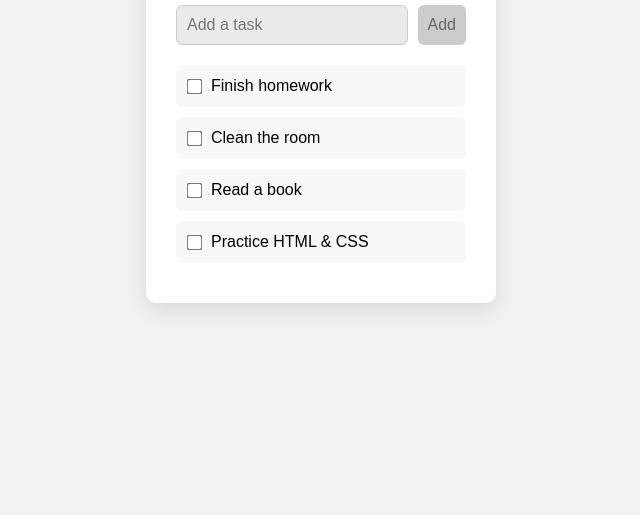
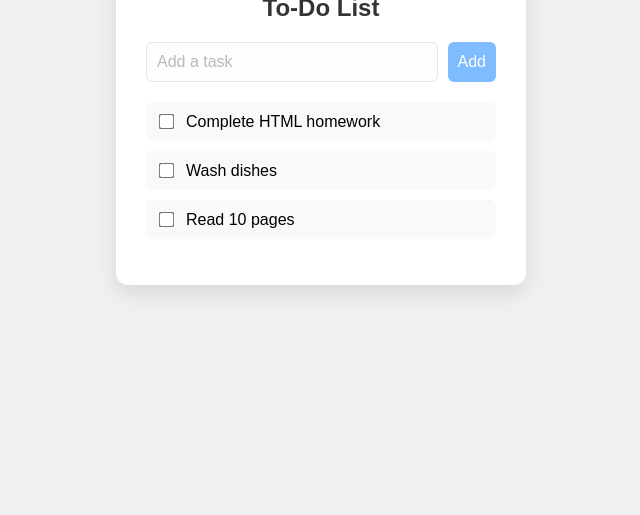
Before and after one commit to Anjali358/to-do-app, a plain HTML site: page todo.html in a window 1280 px wide. Shown: the part 285-800 px from the top of the page, without its empty margins (319-959 px from the left). Drawn offline with Linux system fonts and the light colour scheme.

Commit message:
Update todo.html

```diff
--- a/todo.html
+++ b/todo.html
@@ -1,37 +1,32 @@
 <!DOCTYPE html>
 <html lang="en">
 <head>
-  <meta charset="UTF-8" />
-  <meta name="viewport" content="width=device-width, initial-scale=1.0" />
-  <title>To-Do List</title>
+  <meta charset="UTF-8">
+  <meta name="viewport" content="width=device-width, initial-scale=1.0">
+  <title>Static To-Do App</title>
   <style>
-    * {
-      box-sizing: border-box;
+    body {
       margin: 0;
-      padding: 0;
-    }
-
-    body {
       font-family: Arial, sans-serif;
-      background-color: #f0f2f5;
+      background: #f0f0f0;
       display: flex;
+      align-items: center;
       justify-content: center;
-      align-items: center;
       height: 100vh;
     }
 
     .todo-container {
-      background: #ffffff;
+      background: #fff;
       padding: 30px;
+      border-radius: 12px;
+      box-shadow: 0 8px 20px rgba(0, 0, 0, 0.1);
       width: 350px;
-      border-radius: 10px;
-      box-shadow: 0 8px 20px rgba(0, 0, 0, 0.1);
     }
 
     h2 {
       text-align: center;
+      color: #333;
       margin-bottom: 20px;
-      color: #333333;
     }
 
     .input-section {
@@ -40,49 +35,50 @@
       margin-bottom: 20px;
     }
 
-    .input-section input {
-      flex: 1;
+    input[disabled], button[disabled] {
+      opacity: 0.5;
+      cursor: not-allowed;
+    }
+
+    input[type="text"] {
       padding: 10px;
       font-size: 16px;
       border: 1px solid #ccc;
       border-radius: 6px;
-      background-color: #eaeaea;
-      cursor: not-allowed;
+      width: 100%;
     }
 
-    .input-section button {
+    button {
       padding: 10px;
       font-size: 16px;
-      background-color: #ccc;
-      color: #666;
       border: none;
       border-radius: 6px;
-      cursor: not-allowed;
+      background-color: #007BFF;
+      color: white;
     }
 
     ul {
-      list-style: none;
+      list-style-type: none;
+      padding: 0;
     }
 
     li {
-      background-color: #f8f8f8;
-      padding: 12px;
+      background: #f9f9f9;
       margin-bottom: 10px;
+      padding: 10px;
       border-radius: 6px;
-      font-size: 16px;
       display: flex;
       align-items: center;
       gap: 10px;
     }
 
-    li input[type="checkbox"] {
+    input[type="checkbox"] {
       transform: scale(1.2);
       accent-color: #007BFF;
     }
 
-    li.completed label {
-      text-decoration: line-through;
-      color: #777;
+    label {
+      font-size: 16px;
     }
   </style>
 </head>
@@ -92,26 +88,22 @@
     <h2>To-Do List</h2>
 
     <div class="input-section">
-      <input type="text" placeholder="Add a task" disabled />
+      <input type="text" placeholder="Add a task" disabled>
       <button disabled>Add</button>
     </div>
 
     <ul>
       <li>
-        <input type="checkbox" id="task1" />
-        <label for="task1">Finish homework</label>
+        <input type="checkbox" id="task1">
+        <label for="task1">Complete HTML homework</label>
       </li>
       <li>
-        <input type="checkbox" id="task2" />
-        <label for="task2">Clean the room</label>
+        <input type="checkbox" id="task2">
+        <label for="task2">Wash dishes</label>
       </li>
       <li>
-        <input type="checkbox" id="task3" />
-        <label for="task3">Read a book</label>
-      </li>
-      <li>
-        <input type="checkbox" id="task4" />
-        <label for="task4">Practice HTML & CSS</label>
+        <input type="checkbox" id="task3">
+        <label for="task3">Read 10 pages</label>
       </li>
     </ul>
   </div>
```
